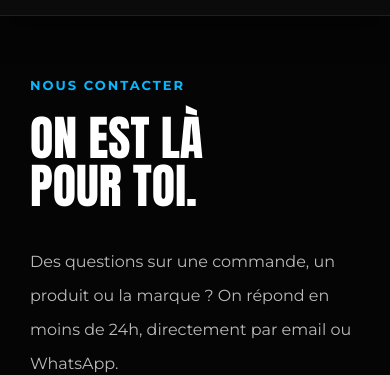
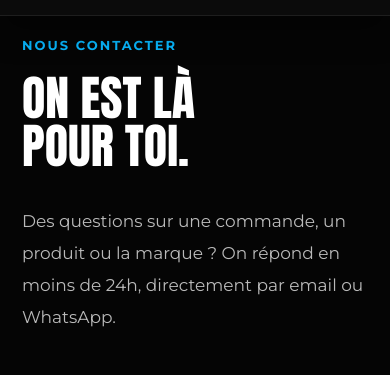
Before and after one commit to noahandrade-cyber/BANKSO, a website: page contact.html in a window 390 px wide. Shown: the part 81-456 px from the top of the page. Drawn offline with Linux system fonts and the light colour scheme.

Commit message:
Modif css contact

```diff
--- a/css/contact.css
+++ b/css/contact.css
@@ -67,13 +67,28 @@ nav a:hover{
 
 .contact{
 
-    max-width:1250px;
+    width:min(1400px, 100%);
+
     margin:90px auto;
 
+    padding:0 70px;
+
     display:grid;
+
     grid-template-columns:1fr 1fr;
 
-    gap:120px;
+    gap:100px;
+
+}
+.left{
+
+    padding-left:35px;
+
+}
+
+.right{
+
+    width:100%;
 
 }
 
@@ -339,27 +354,58 @@ display:none;
 
     grid-template-columns:1fr;
 
-gap:80px;
+    gap:70px;
 
-padding:0 30px;
+    padding:0 40px;
+
+}
+
+.left{
+
+    padding-left:0;
 
 }
 
 .left h1{
 
     font-size:60px;
+
     line-height:60px;
 
 }
 
 }
+@media(max-width:600px){
 
-@media(max-width:600px){
+.contact{
+
+    margin:50px auto;
+
+    padding:0 22px;
+
+    gap:55px;
+
+}
+
+.left{
+
+    padding-left:0;
+
+}
 
 .left h1{
 
     font-size:48px;
+
     line-height:48px;
+
+}
+
+.left>p{
+
+    font-size:17px;
+
+    line-height:32px;
 
 }
 
```
Lines whose indentation alone changed are shown as unchanged.
